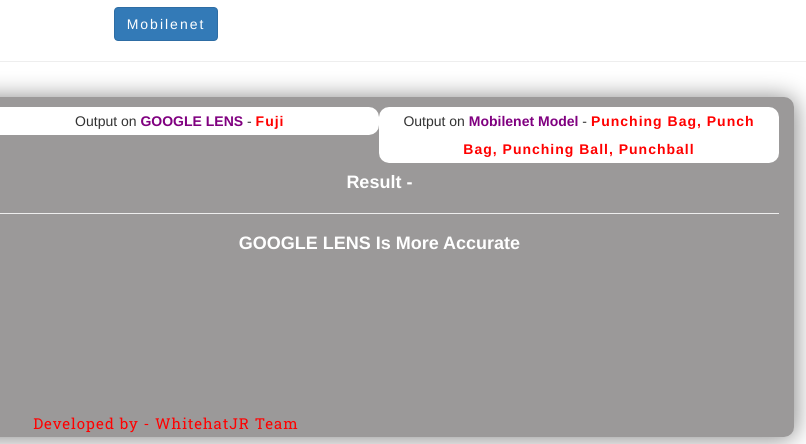
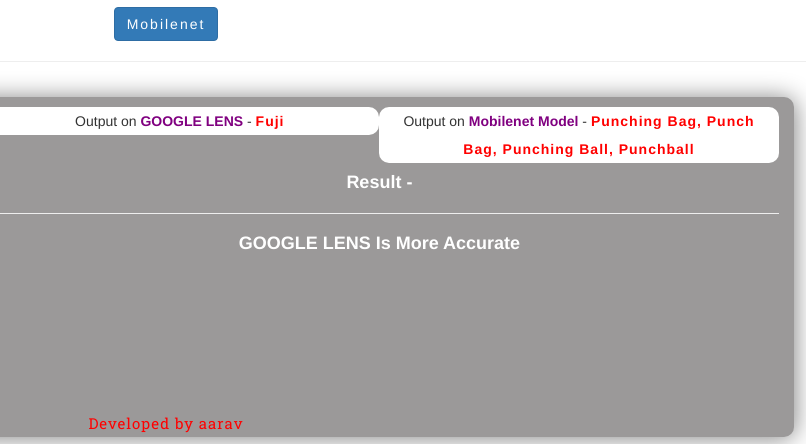
Before and after one commit to aaraviscoolig/project-121, a plain HTML site: page index.html in a window 1280 px wide. Shown: the part 356-800 px from the top of the page, 474-1280 px from the left. Drawn offline with nearby package versions, Linux system fonts and the light colour scheme.

Commit message:
Update index.html

```diff
--- a/index.html
+++ b/index.html
@@ -199,6 +199,6 @@
         </h6>
         <br><br>
   </center>
-  <p class="bottom">Developed by - WhitehatJR Team</p>
+  <p class="bottom">Developed by aarav</p>
   </body>
 </html>
```
